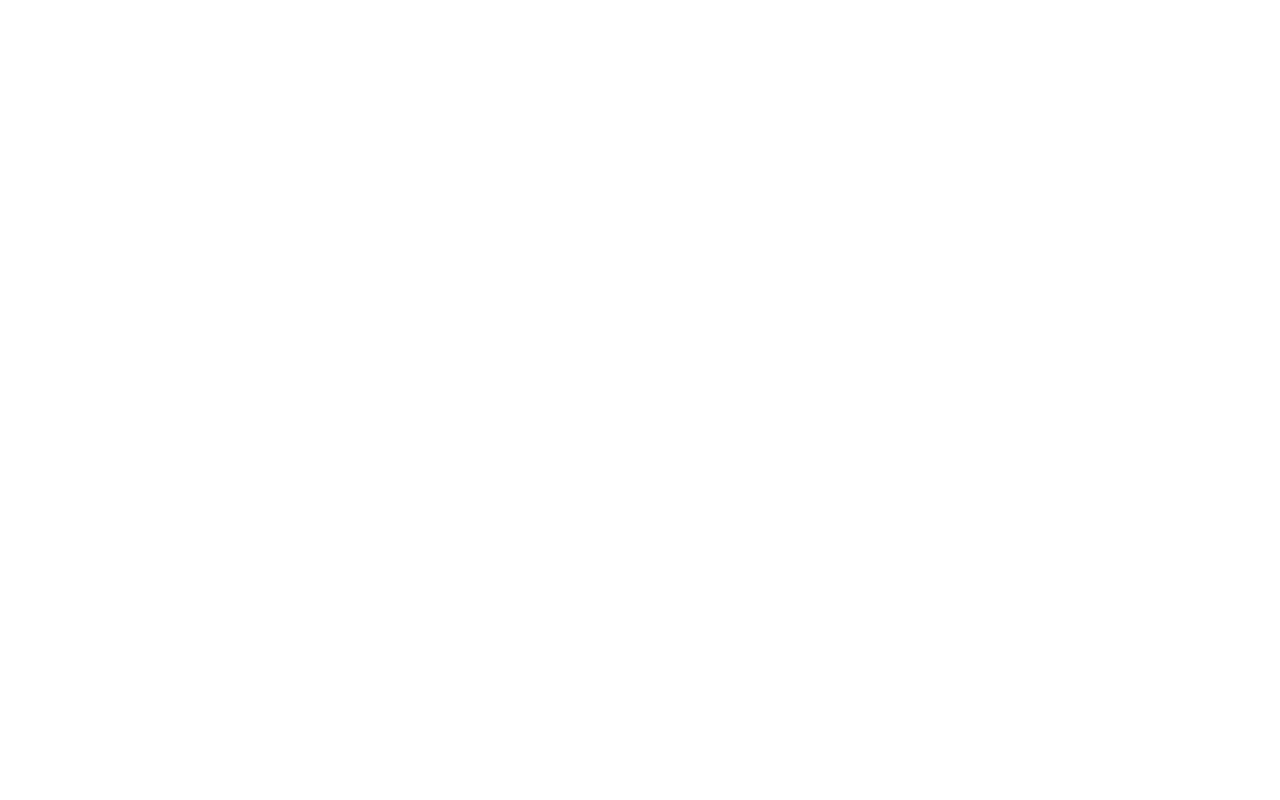
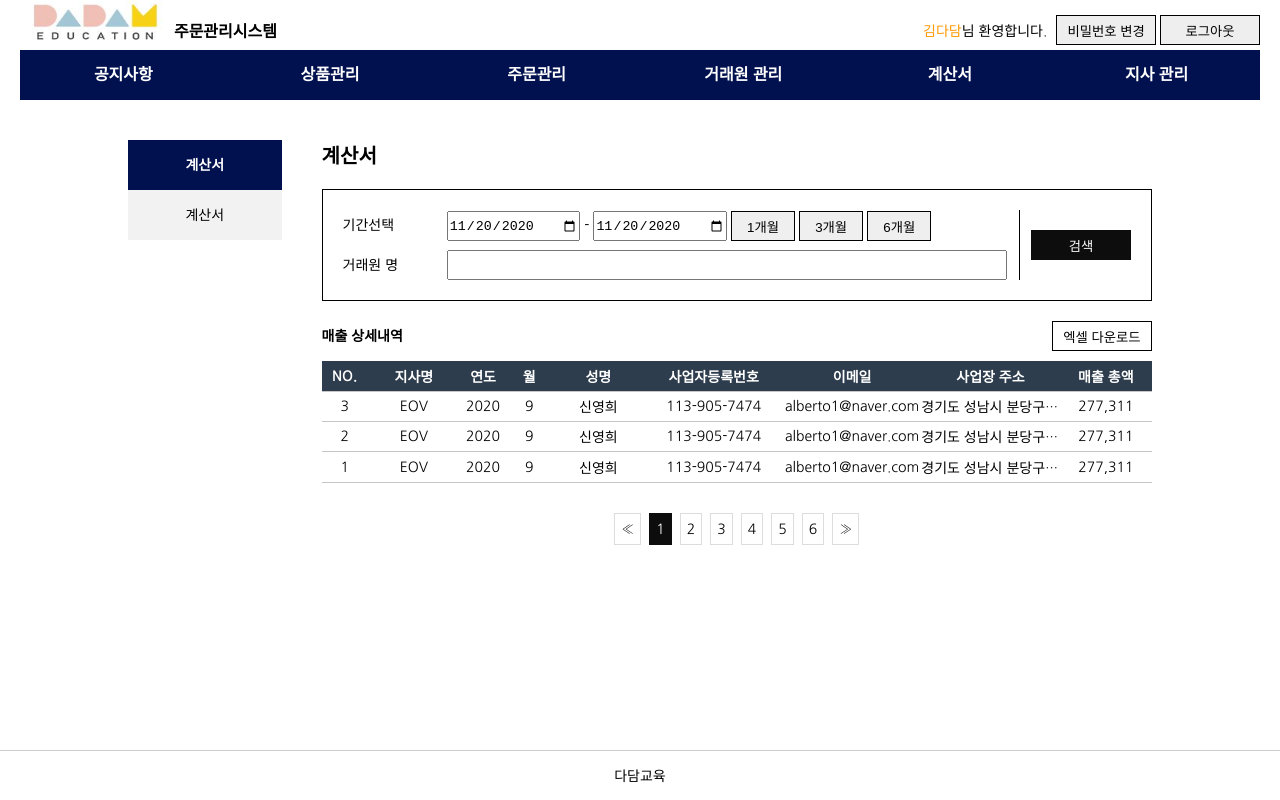
Before and after one commit to pcncrekr1/dadam_edu, a plain HTML site: page html/admin/bill/bill.html in a window 1280 px wide. Drawn offline with nearby package versions, Linux system fonts and the light colour scheme.

Commit message:
계산서 메뉴 구현 완료
관리자페이지-계산서 메뉴 구현 완료

```diff
--- a/css/admin.css
+++ b/css/admin.css
@@ -1012,6 +1012,145 @@ table td input:read-only {
 
 
 
+/* ****************** bill_list.html ******************** */
+.bill_list h2 {
+    font-size: 2rem;
+    margin-bottom: 20px;
+}
+/* 상단 검색창 */
+.search_form .search_left_box .form_group #billDate1,
+.search_form .search_left_box .form_group #billDate2 {
+    width: 20%;
+    height: 30px;
+    outline: none;
+}
+.search_form .search_left_box .form_group .bill_search_text {
+    width: calc(85% - 8px);
+    height: 30px;
+    vertical-align: top;
+    outline: none;
+}
+.search_form .search_left_box .form_group .month_btn_box {
+    display: inline-block;
+    width: 30%;
+}
+.search_form .search_left_box .form_group .month_btn_box button {
+    display: inline-block;
+    width: 32%;
+    height: 30px;
+    border: 1px solid #000;
+    outline: none;
+    cursor: pointer;
+    vertical-align: middle;
+}
+
+.bill_list table {
+    table-layout: fixed;
+}
+.bill_list table th:first-child {
+    width: calc(100% / 18);
+}
+.bill_list table th:nth-child(2) {
+    width: calc((100% / 18) * 2);
+}
+.bill_list table th:nth-child(3) {
+    width: calc(100% / 18);
+}
+.bill_list table th:nth-child(4) {
+    width: calc(100% / 18);
+}
+.bill_list table th:nth-child(5) {
+    width: calc((100% / 18) * 2);
+}
+.bill_list table th:nth-child(6) {
+    width: calc((100% / 18) * 3);
+}
+.bill_list table th:nth-child(7) {
+    width: calc((100% / 18) * 3);
+}
+.bill_list table th:nth-child(8) {
+    width: calc((100% / 18) * 3);
+}
+.bill_list table th:nth-child(9) {
+    width: calc((100% / 18) * 2);
+}
+
+/* 표 위 총 개수, 버튼들 */
+.table_title_box .btn_box #billExcel {
+    background-color: #fff;
+    color: #000;
+    border: 1px solid #000;
+}
+.table_title_box .btn_box #billExcel:hover {
+    background-color: #0052A4;
+    color: #fff;
+}
+/* 구분선 없애기 */
+.bill_list .table_title_box .table_title span:first-child::after {
+    display: none;
+}
+/* 테이블 안에 테이블 */
+.inside_table_tr {
+    border-bottom: 0;
+}
+.inside_table_td {
+    height: 0;
+}
+.inside_table_td > div {
+    width: 100%;
+    /* height: 200px; */
+    height: 0;
+    overflow-y: auto;
+    /* padding: 20px; */
+}
+/* 토글 클래스 */
+.inside_table_td_on {
+    height: 200px !important;
+}
+.inside_table_td_on > div {
+    width: 100% !important;
+    height: 200px !important;
+    overflow-y: auto !important;
+    padding: 20px !important;
+}
+/* 테이블 안의 테이블 컬럼너비 조정 */
+.bill_list table table {
+    table-layout: fixed;
+}
+.bill_list table table th {
+    background-color: rgb(0, 140, 255);
+}
+.bill_list table table th:first-child {
+    width: calc(100% / 16);
+}
+.bill_list table table th:nth-child(2) {
+    width: calc((100% / 16) * 2);
+}
+.bill_list table table th:nth-child(3) {
+    width: calc((100% / 16) * 2);
+}
+.bill_list table table th:nth-child(4) {
+    width: calc((100% / 16) * 3);
+}
+.bill_list table table th:nth-child(5) {
+    width: calc(100% / 16);
+}
+.bill_list table table th:nth-child(6) {
+    width: calc((100% / 16) * 2);
+}
+.bill_list table table th:nth-child(7) {
+    width: calc(100% / 16);
+}
+.bill_list table table th:nth-child(8) {
+    width: calc((100% / 16) * 2);
+}
+.bill_list table table th:nth-child(9) {
+    width: calc((100% / 16) * 2);
+}
+
+
+
+
 
 
 
--- a/html/admin/bill/bill.html
+++ b/html/admin/bill/bill.html
@@ -0,0 +1,309 @@
+<!-- 작성자: 윤혜진, 작성일: 2020.11.20 -->
+<!DOCTYPE html>
+<html lang="ko">
+<head>
+    <meta charset="UTF-8">
+    <meta name="viewport" content="width=device-width, initial-scale=1.0">
+
+    <title>다담교육 주문관리 사이트</title>
+
+    <!-- My CSS -->
+	<link rel="stylesheet" href="/dadam_edu/css/reset.css">
+    <link rel="stylesheet" href="/dadam_edu/css/common.css">
+    <link rel="stylesheet" href="/dadam_edu/css/admin.css">
+
+</head>
+<body>
+    <div id="wrap">
+        <header id="header"></header>
+
+        <main id="main" class="clearfix">
+            <div id="sidebar"></div>
+
+            <div id="mainBox" class="bill_list">
+                <h2>계산서</h2>
+
+                <form action="" class="search_form clearfix">
+                    <div class="search_left_box">
+                        <div class="form_group">
+                            <span>기간선택</span>
+                            <input type="date" name="bill_date" id="billDate1"> - <input type="date" name="bill_date" id="billDate2">
+                            <span class="month_btn_box">
+                                <button type="button" id="billMonth1Btn">1개월</button>
+                                <button type="button" id="billMonth3Btn">3개월</button>
+                                <button type="button" id="billMonth6Btn">6개월</button>
+                            </span>
+                        </div>
+                        <div class="form_group">
+                            <span>거래원 명</span>
+                            <input type="text" name="bill_search_text" class="bill_search_text">
+                        </div>
+                    </div>
+                    <div class="search_btn_box">
+                        <input type="submit" value="검색">
+                    </div>
+                </form>
+
+                <div class="table_title_box clearfix">
+                    <div class="table_title">
+                        <span>매출 상세내역</span>
+                    </div>
+                    <div class="btn_box">
+                        <button type="button" id="billExcel">엑셀 다운로드</button>
+                    </div>
+                </div>
+
+                <table>
+                    <thead>
+                        <tr>
+                            <th>NO.</th>
+                            <th>지사명</th>
+                            <th>연도</th>
+                            <th>월</th>
+                            <th>성명</th>
+                            <th>사업자등록번호</th>
+                            <th>이메일</th>
+                            <th>사업장 주소</th>
+                            <th>매출 총액</th>
+                        </tr>
+                    </thead>
+                    <tbody>
+                        <tr>
+                            <td>3</td>
+                            <td>EOV</td>
+                            <td>2020</td>
+                            <td>9</td>
+                            <td>신영희</td>
+                            <td>113-905-7474</td>
+                            <td>alberto1@naver.com</td>
+                            <td class="detail_address">경기도 성남시 분당구 내정로54</td>
+                            <td>277,311</td>
+                        </tr>
+                        <tr class="inside_table_tr">
+                            <td colspan="9" class="inside_table_td">
+                                <div>
+                                    <table>
+                                        <thead>
+                                            <tr>
+                                                <th>NO.</th>
+                                                <th>지사명</th>
+                                                <th>원 구분</th>
+                                                <th>거래원 명</th>
+                                                <th>수량</th>
+                                                <th>구매금액</th>
+                                                <th>BOX</th>
+                                                <th>배송비</th>
+                                                <th>주문일</th>
+                                            </tr>
+                                        </thead>
+                                        <tbody>
+                                            <tr>
+                                                <td>3</td>
+                                                <td>EOV</td>
+                                                <td>어린이집</td>
+                                                <td>리안어린이집</td>
+                                                <td>1</td>
+                                                <td>10,000원</td>
+                                                <td>1</td>
+                                                <td>2,750원</td>
+                                                <td>2020-11-12</td>
+                                            </tr>
+                                            <tr>
+                                                <td>2</td>
+                                                <td>EOV</td>
+                                                <td>어린이집</td>
+                                                <td>리안어린이집</td>
+                                                <td>1</td>
+                                                <td>10,000원</td>
+                                                <td>1</td>
+                                                <td>2,750원</td>
+                                                <td>2020-11-12</td>
+                                            </tr>
+                                            <tr>
+                                                <td>1</td>
+                                                <td>EOV</td>
+                                                <td>어린이집</td>
+                                                <td>리안어린이집</td>
+                                                <td>1</td>
+                                                <td>10,000원</td>
+                                                <td>1</td>
+                                                <td>2,750원</td>
+                                                <td>2020-11-12</td>
+                                            </tr>
+                                        </tbody>
+                                    </table>
+                                </div>
+                            </td>
+                        </tr>
+                        <tr>
+                            <td>2</td>
+                            <td>EOV</td>
+                            <td>2020</td>
+                            <td>9</td>
+                            <td>신영희</td>
+                            <td>113-905-7474</td>
+                            <td>alberto1@naver.com</td>
+                            <td class="detail_address">경기도 성남시 분당구 내정로54</td>
+                            <td>277,311</td>
+                        </tr>
+                        <tr class="inside_table_tr">
+                            <td colspan="9" class="inside_table_td">
+                                <div>
+                                    <table>
+                                        <thead>
+                                            <tr>
+                                                <th>NO.</th>
+                                                <th>지사명</th>
+                                                <th>원 구분</th>
+                                                <th>거래원 명</th>
+                                                <th>수량</th>
+                                                <th>구매금액</th>
+                                                <th>BOX</th>
+                                                <th>배송비</th>
+                                                <th>주문일</th>
+                                            </tr>
+                                        </thead>
+                                        <tbody>
+                                            <tr>
+                                                <td>3</td>
+                                                <td>EOV</td>
+                                                <td>어린이집</td>
+                                                <td>리안어린이집</td>
+                                                <td>1</td>
+                                                <td>10,000원</td>
+                                                <td>1</td>
+                                                <td>2,750원</td>
+                                                <td>2020-11-12</td>
+                                            </tr>
+                                            <tr>
+                                                <td>2</td>
+                                                <td>EOV</td>
+                                                <td>어린이집</td>
+                                                <td>리안어린이집</td>
+                                                <td>1</td>
+                                                <td>10,000원</td>
+                                                <td>1</td>
+                                                <td>2,750원</td>
+                                                <td>2020-11-12</td>
+                                            </tr>
+                                            <tr>
+                                                <td>1</td>
+                                                <td>EOV</td>
+                                                <td>어린이집</td>
+                                                <td>리안어린이집</td>
+                                                <td>1</td>
+                                                <td>10,000원</td>
+                                                <td>1</td>
+                                                <td>2,750원</td>
+                                                <td>2020-11-12</td>
+                                            </tr>
+                                        </tbody>
+                                    </table>
+                                </div>
+                            </td>
+                        </tr>
+                        <tr>
+                            <td>1</td>
+                            <td>EOV</td>
+                            <td>2020</td>
+                            <td>9</td>
+                            <td>신영희</td>
+                            <td>113-905-7474</td>
+                            <td>alberto1@naver.com</td>
+                            <td class="detail_address">경기도 성남시 분당구 내정로54</td>
+                            <td>277,311</td>
+                        </tr>
+                        <tr class="inside_table_tr">
+                            <td colspan="9" class="inside_table_td">
+                                <div>
+                                    <table>
+                                        <thead>
+                                            <tr>
+                                                <th>NO.</th>
+                                                <th>지사명</th>
+                                                <th>원 구분</th>
+                                                <th>거래원 명</th>
+                                                <th>수량</th>
+                                                <th>구매금액</th>
+                                                <th>BOX</th>
+                                                <th>배송비</th>
+                                                <th>주문일</th>
+                                            </tr>
+                                        </thead>
+                                        <tbody>
+                                            <tr>
+                                                <td>3</td>
+                                                <td>EOV</td>
+                                                <td>어린이집</td>
+                                                <td>리안어린이집</td>
+                                                <td>1</td>
+                                                <td>10,000원</td>
+                                                <td>1</td>
+                                                <td>2,750원</td>
+                                                <td>2020-11-12</td>
+                                            </tr>
+                                            <tr>
+                                                <td>2</td>
+                                                <td>EOV</td>
+                                                <td>어린이집</td>
+                                                <td>리안어린이집</td>
+                                                <td>1</td>
+                                                <td>10,000원</td>
+                                                <td>1</td>
+                                                <td>2,750원</td>
+                                                <td>2020-11-12</td>
+                                            </tr>
+                                            <tr>
+                                                <td>1</td>
+                                                <td>EOV</td>
+                                                <td>어린이집</td>
+                                                <td>리안어린이집</td>
+                                                <td>1</td>
+                                                <td>10,000원</td>
+                                                <td>1</td>
+                                                <td>2,750원</td>
+                                                <td>2020-11-12</td>
+                                            </tr>
+                                        </tbody>
+                                    </table>
+                                </div>
+                            </td>
+                        </tr>
+                    </tbody>
+                </table>
+
+                <!-- pagenation -->
+                <div class="pagination">
+                    <div class="clearfix">
+                        <a href="#">&laquo;</a>
+                        <a href="#" class="page_active">1</a>
+                        <a href="#">2</a>
+                        <a href="#">3</a>
+                        <a href="#">4</a>
+                        <a href="#">5</a>
+                        <a href="#">6</a>
+                        <a href="#">&raquo;</a>
+                    </div>
+                </div>
+            </div>
+        </main>
+
+        <footer id="footer"></footer>
+    </div>
+
+
+    <!-- jquery JS -->
+    <script src="https://ajax.googleapis.com/ajax/libs/jquery/1.11.3/jquery.min.js"></script>
+
+    <!-- My JS -->
+    <script>
+        $(function(){
+            $("#header").load("/dadam_edu/html/common/header.html");
+            $("#footer").load("/dadam_edu/html/common/footer.html");
+            $("#sidebar").load("/dadam_edu/html/common/left_menu_bill.html");
+        });
+    </script>
+    <script src="/dadam_edu/js/admin.js"></script>
+
+</body>
+</html>
--- a/html/common/header.html
+++ b/html/common/header.html
@@ -64,7 +64,7 @@
                 </ul>
             </li>
             <li>
-                <a href="#">계산서</a>
+                <a href="/dadam_edu/html/admin/bill/bill.html">계산서</a>
             </li>
             <li>
                 <a href="#">지사 관리</a>
--- a/html/common/left_menu_bill.html
+++ b/html/common/left_menu_bill.html
@@ -5,7 +5,7 @@
             계산서
         </div>
         <ul>
-            <li><a href="#">계산서</a></li>
+            <li><a href="/dadam_edu/html/admin/bill/bill.html">계산서</a></li>
         </ul>
     </div>
 </div>
--- a/js/admin.js
+++ b/js/admin.js
@@ -505,7 +505,6 @@ $(function(){
 
 
     // ------------ customer_sales_list.html --------------
-
     // 우선 오늘 날짜로 셋팅하기
     var now = new Date();
     var day = ("0" + now.getDate()).slice(-2);
@@ -550,6 +549,61 @@ $(function(){
     $("#month6Btn").click(function(){  // 6개월 전
         dateInput(180, 0);
     });
+
+
+
+
+    // ------------ bill.html --------------
+    $(".bill_list > table > tbody > tr").click(function(){
+        if($(this).next().children().hasClass("inside_table_td_on") == true){   // td가 펼쳐져 있으면
+            $(this).next().children().removeClass("inside_table_td_on");        // td를 접음
+            $(this).next().css("border-bottom", "0");                           // 테두리를 없앰
+        } else {                                                                // td가 접혀져 있으면
+            $(this).next().children().addClass("inside_table_td_on");           // td를 펼침
+            $(this).next().css("border-bottom", "1px solid #c6c6c6");           // 테두리를 생성
+        }
+    });
+
+
+    // 우선 오늘 날짜로 셋팅하기
+    $("#billDate1").val(full_today);
+    $("#billDate2").val(full_today);
+
+    function dateInputBill(n, m){
+        $("#billDate1").val("");        // 우선 이미 들어가있는 값 초기화
+        $("#billDate2").val("");
+
+        var date = new Date();
+        var start = new Date(Date.parse(date) - n * 1000 * 60 * 60 * 24);
+        var today = new Date(Date.parse(date) - m * 1000 * 60 * 60 * 24);
+
+        // if(n < 10){
+        //     start.setMonth(start.getMonth() - n);
+        // }
+        var yyyy = start.getFullYear();
+        var mm = start.getMonth() + 1;            // getMonth()의 반환 값이 0~11까지라서 +1을 해주어야 함
+        var dd = start.getDate() + 1;             // 30일 맞추기
+
+        var t_yyyy = today.getFullYear();
+        var t_mm = today.getMonth() + 1;
+        var t_dd = today.getDate();
+
+        $("#billDate1").val(yyyy + '-' + addzero(mm) + '-' + addzero(dd));
+        $("#billDate2").val(t_yyyy + '-' + addzero(t_mm) + '-' + addzero(t_dd));
+    }
+
+    $("#billMonth1Btn").click(function(){  // 1개월 전 (두 번째 인수로 0을 전달하면 오늘 날짜)
+        dateInputBill(30, 0);
+    });
+    $("#billMonth3Btn").click(function(){  // 3개월 전
+        dateInputBill(90, 0);
+    });
+    $("#billMonth6Btn").click(function(){  // 6개월 전
+        dateInputBill(180, 0);
+    });
+
+
+
 
 
 
```
